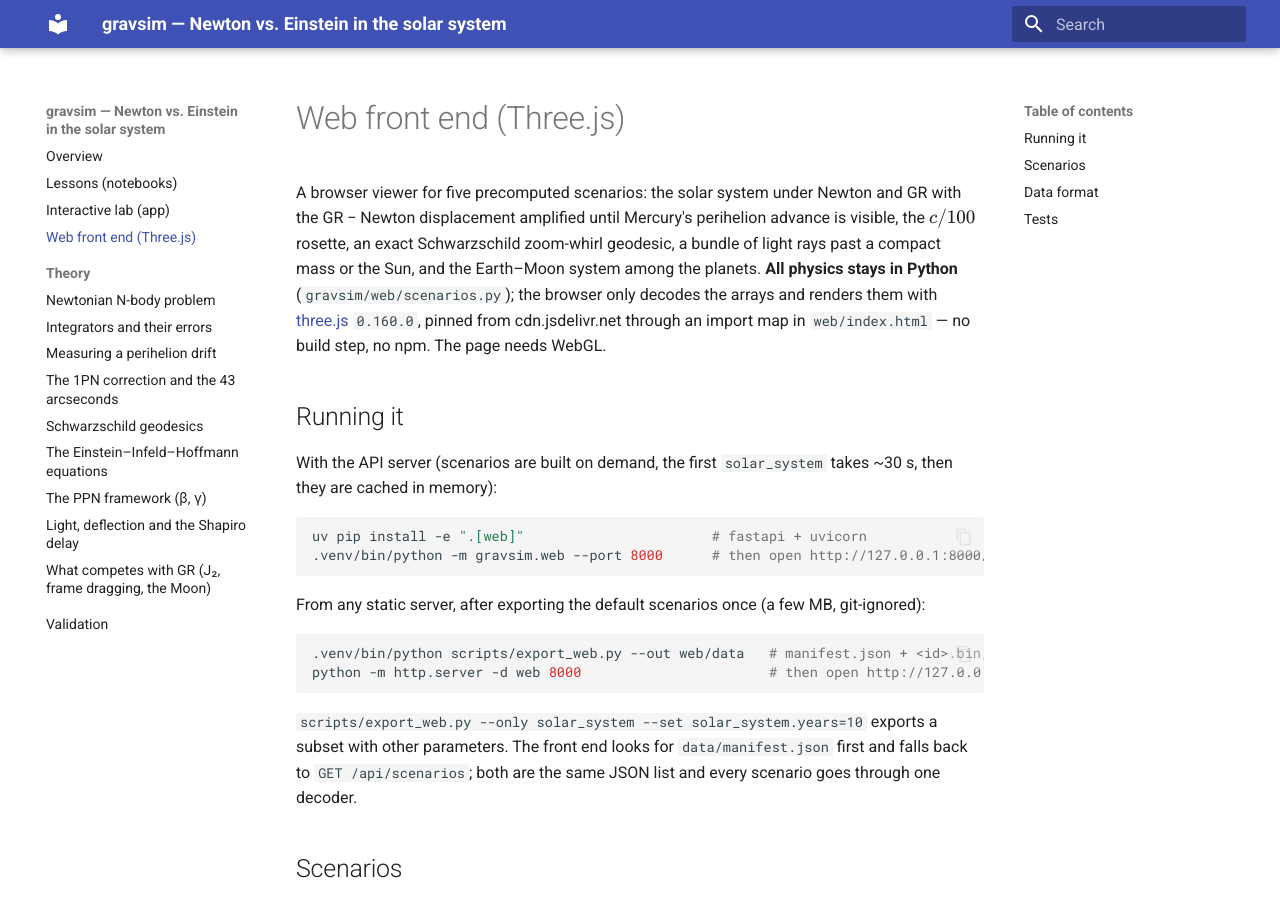
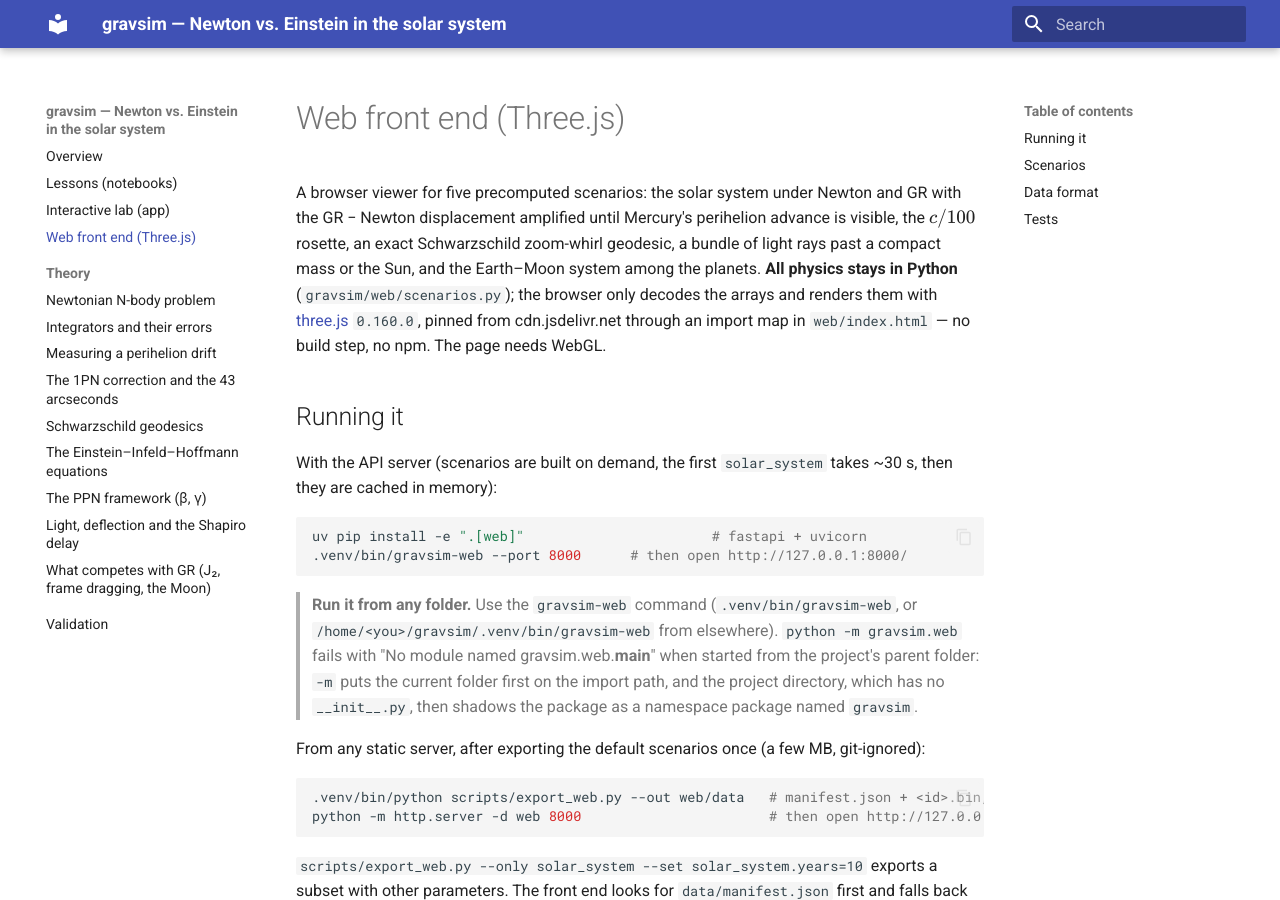
Before and after one commit to ftahas/gravsim, an MkDocs documentation site: the page built from docs/web.md, in a window 1280 px wide and 900 px high. Built offline with MkDocs 1.6.1 and Material for MkDocs 9.7.7, drawn with Linux system fonts in a browser that asks for light colours.

Commit message:
Add gravsim-web console script: python -m gravsim.web fails from the project's parent folder (namespace-package shadowing)

````diff
--- a/docs/web.md
+++ b/docs/web.md
@@ -15,8 +15,15 @@ then they are cached in memory):
 
 ```bash
 uv pip install -e ".[web]"                       # fastapi + uvicorn
-.venv/bin/python -m gravsim.web --port 8000      # then open http://127.0.0.1:8000/
+.venv/bin/gravsim-web --port 8000      # then open http://127.0.0.1:8000/
 ```
+
+> **Run it from any folder.** Use the `gravsim-web` command (`.venv/bin/gravsim-web`, or
+> `/home/<you>/gravsim/.venv/bin/gravsim-web` from elsewhere). `python -m gravsim.web` fails
+> with "No module named gravsim.web.__main__" when started from the project's parent folder:
+> `-m` puts the current folder first on the import path, and the project directory, which has
+> no `__init__.py`, then shadows the package as a namespace package named `gravsim`.
+
 
 From any static server, after exporting the default scenarios once (a few MB, git-ignored):
 
--- a/pyproject.toml
+++ b/pyproject.toml
@@ -13,6 +13,12 @@ dependencies = [
     "astroquery>=0.4.7",
     "numba>=0.60",
 ]
+
+[project.scripts]
+# Console entry point: unlike `python -m gravsim.web`, it does not put the current directory on
+# sys.path, so it also works from the project's parent folder (where the project directory
+# itself would otherwise shadow the package as a namespace package named `gravsim`).
+gravsim-web = "gravsim.web.__main__:main"
 
 [project.optional-dependencies]
 dev = [
````
Also changed, not shown: CONTRIBUTING.md (+2 -1 lines), README.md (+2 -2 lines), docs/index.md (+1 -1 lines), web/README.md (+8 -1 lines), 3 other files.
